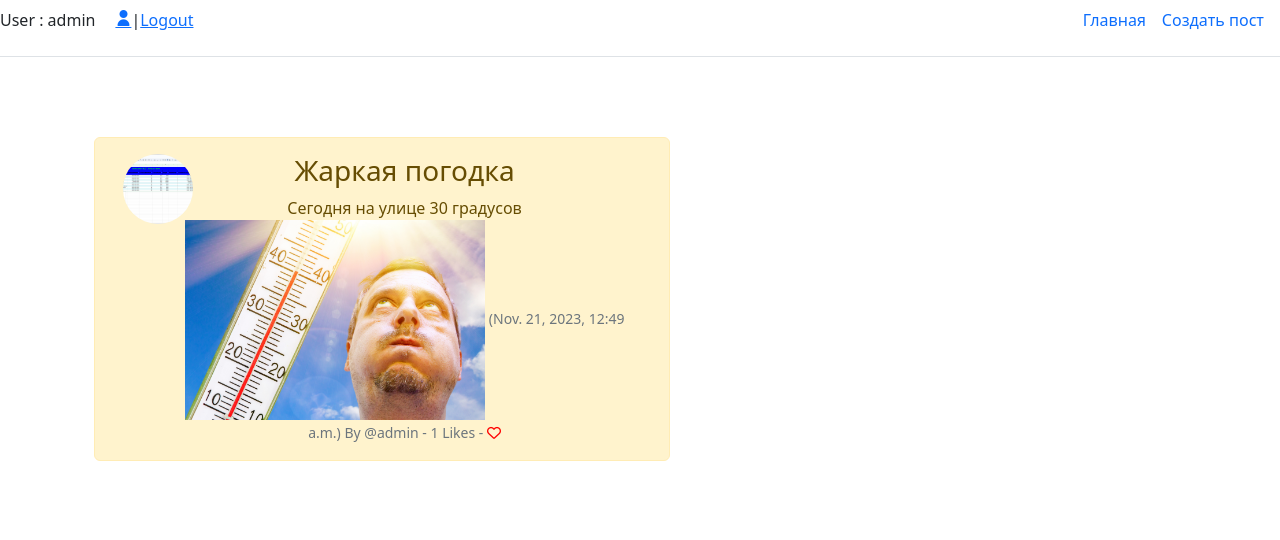
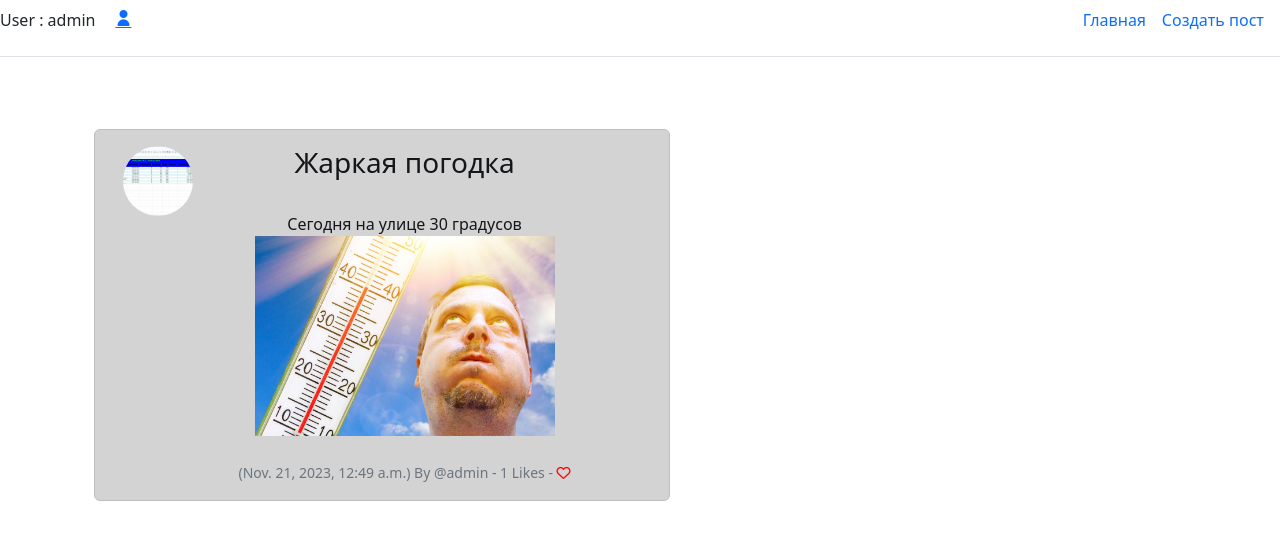
Before and after one commit to Zkillol/ForumInai, a Django app: page /post_show/1 in a window 1280 px wide. Shown: the top 540 px of the page. Run offline with Django 4.2, Linux system fonts and the light colour scheme; a user stored in the database is signed in; data comes from the database, SQL or seed files in the repository; both versions use the stored data as it was after the commit; some libraries are stand-ins or nearby versions.

Commit message:
small commit

```diff
--- a/home/views.py
+++ b/home/views.py
@@ -55,16 +55,15 @@ def update(request, id):
 def post_like(request, id):
     if request.user.is_authenticated:
         post = get_object_or_404(Posts, id=id)
-        if request.user.username == post.user.username:
-            if post.likes.filter(id=request.user.id):
-                post.likes.remove(request.user)
-            else:
-                post.likes.add(request.user)
+        if post.likes.filter(id=request.user.id):
+            post.likes.remove(request.user)
+        else:
+            post.likes.add(request.user)
 
-            return redirect(request.META.get("HTTP_REFERER"))
-        else:
-            messages.success(request, ("You Must Be Logged In To View That Page..."))
-            return redirect('home')
+        return redirect(request.META.get("HTTP_REFERER"))
+    else:
+        messages.success(request, ("You Must Be Logged In To View That Page..."))
+        return redirect('home')
 
 
 def post_show(request, id):
--- a/registration/views.py
+++ b/registration/views.py
@@ -10,7 +10,7 @@ User = get_user_model()
 
 
 def person_view(request):
-    return render(request, 'registration/person.html' , )
+    return render(request, 'registration/person.html', )
 
 
 class Register(View):
--- a/templates/base.html
+++ b/templates/base.html
@@ -18,9 +18,7 @@
  <div class="d-flex flex-column flex-md-row align-items-center pb-3 mb-4 border-bottom">
     User : {{ user }}
        {% if user.is_authenticated %}
-        <a href="{% url 'profile' id=user.id %}"><i class="fi fi-sr-user"></i></a> |
-        <a href="{% url 'logout_user' %}">Logout</a>
-
+        <a href="{% url 'profile' id=user.id %}"><i class="fi fi-sr-user"></i></a>
     {% else %}
 
         <a href="{% url 'login' %}"> Login</a> |
--- a/templates/post_detail_CRUD/post_details.html
+++ b/templates/post_detail_CRUD/post_details.html
@@ -7,7 +7,7 @@
 		<div class="row">
 			<div class="col-8">
                 <br/>
-                <div class="alert alert-warning mt-2">
+                <div class="alert alert-dark" role="alert">
                     <div class="container">
                         <div class="row">
                             <div class="col-1">
@@ -21,8 +21,11 @@
                             </div>
                             <div class="col-11">
                               <h3>{{post.title}}</h3>
+                                <br>
 								{{post.description}}
+                                <br>
                                 <img src="{{ post.image.url }}" style="width:300px">
+                                <br> <br>
                               <small class="text-muted">
                                 ({{ post.created_at}}) By
                                 @{{ post.user.username }}
--- a/templates/profile/profile.html
+++ b/templates/profile/profile.html
@@ -28,6 +28,8 @@
 <div class="col-4">
     {% if request.user.id == profile.user.id %}
 		<a href="{% url 'update_user'  id=profile.user.id %}" class="btn btn-outline-secondary">Update Profile</a>
+        <a href="{% url 'logout_user' %}" class="btn btn-outline-secondary">Logout</a>
+
 	{% endif %}
 </div>
         <br/>
```
Also changed, not shown: db.sqlite3.
